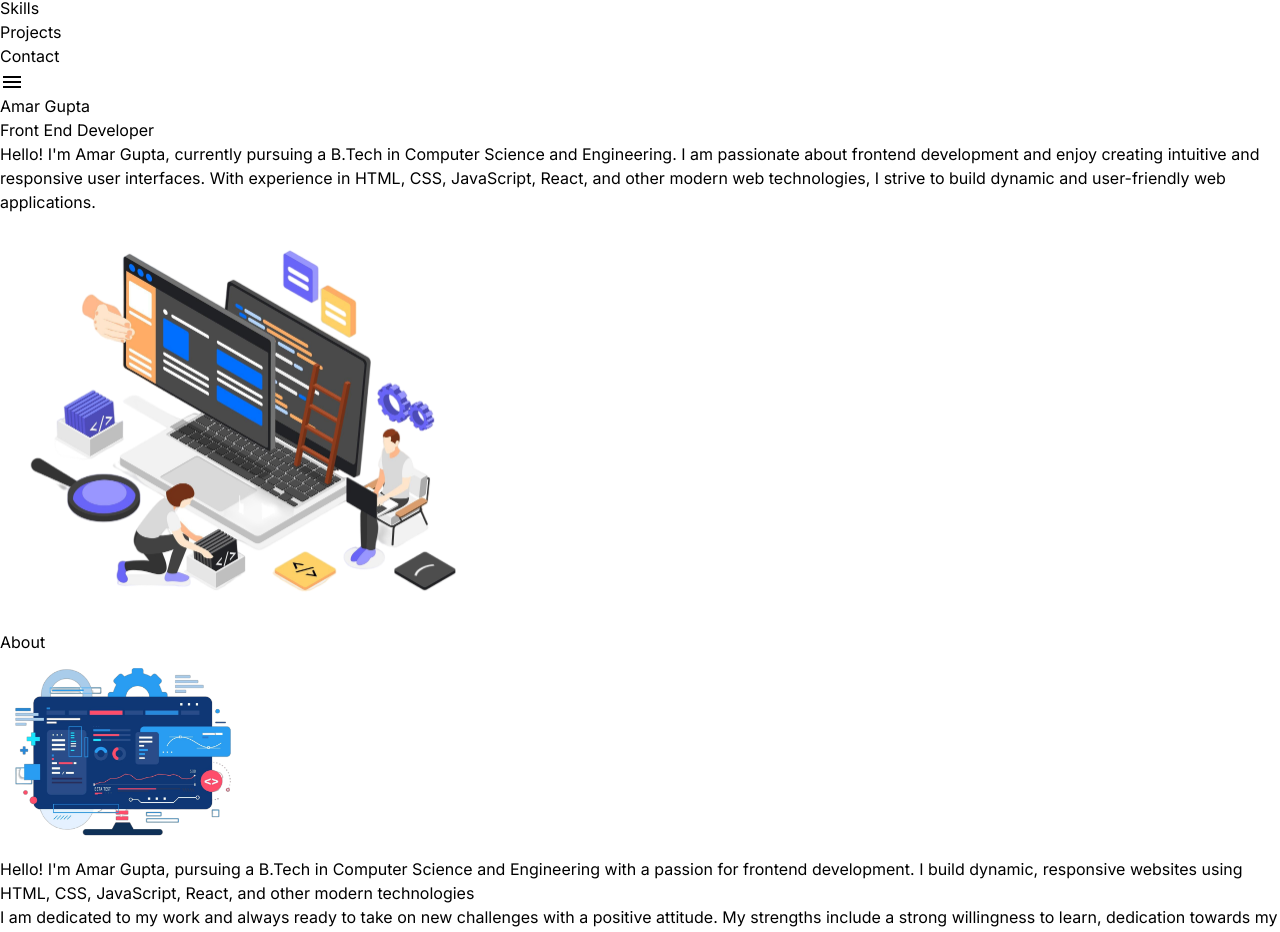
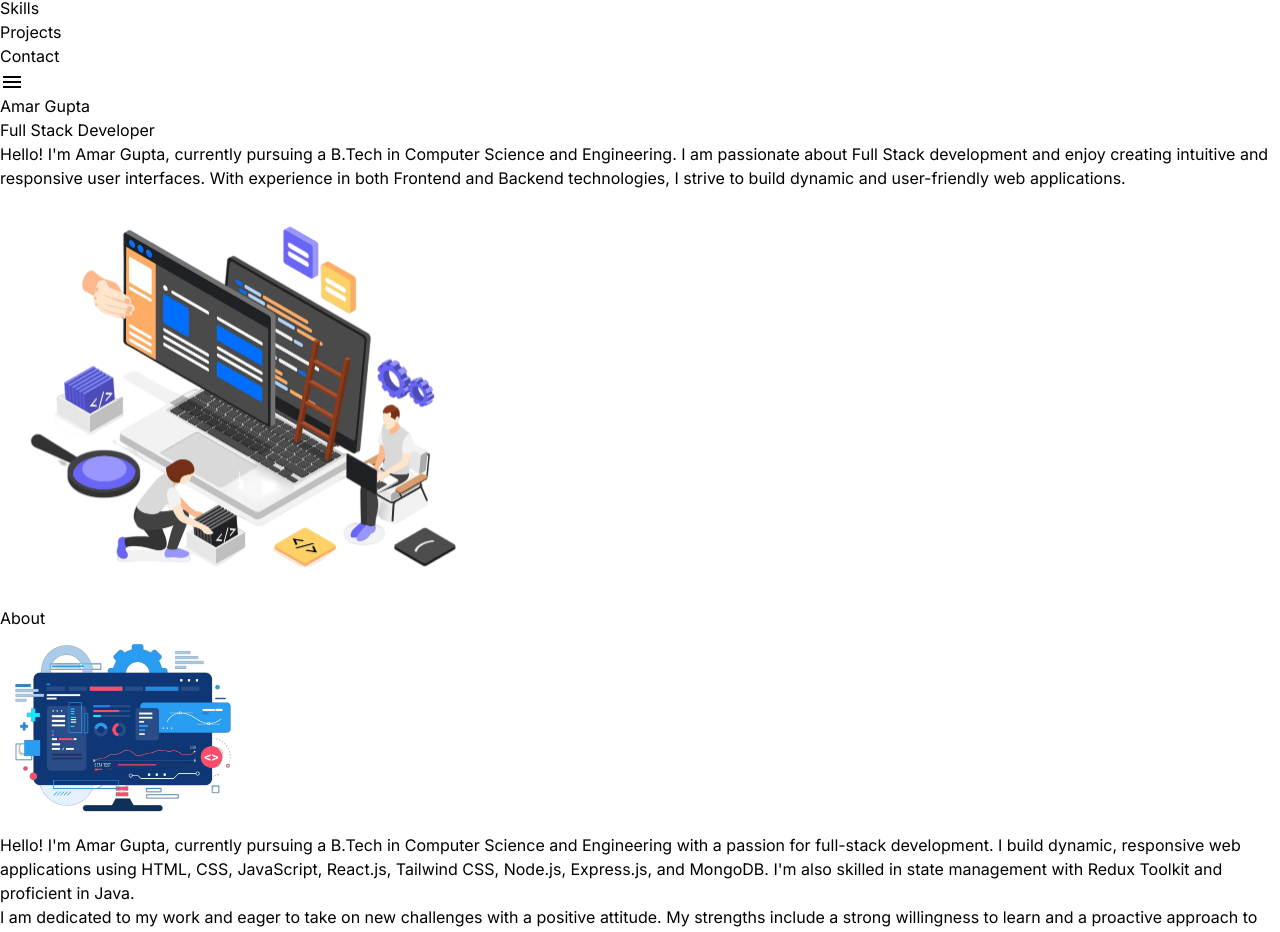
Before and after one commit to nik-1718y/Portfolio, a React (Vite) app: page / in a window 1280 px wide. Shown: the part 112-1044 px from the top of the page. Built offline with nearby package versions, Linux system fonts and the light colour scheme.

Commit message:
update About Hero

```diff
--- a/src/components/About.jsx
+++ b/src/components/About.jsx
@@ -27,12 +27,12 @@ const About = () => {
             transition={{duration:0.5}}
             className='w-full lg:w-1/2'>
                     <div className='flex justify-center lg:justify-start'>
-                        <p className='my-2 max-w-xl'>Hello! I'm Amar Gupta, pursuing a B.Tech in Computer Science and Engineering with a passion for frontend development. I build dynamic, responsive websites using HTML, CSS, JavaScript, React, and other modern technologies <br />
-                        I am dedicated to my work and always ready to take on new challenges with a positive attitude. My strengths include a strong willingness to learn, dedication towards my work, and the ability to approach new challenges with a positive mindset. I am constantly seeking opportunities to grow and make meaningful contributions.
+                        <p className='my-2 max-w-xl'>Hello! I'm Amar Gupta, currently pursuing a B.Tech in Computer Science and Engineering with a passion for full-stack development. I build dynamic, responsive web applications using HTML, CSS, JavaScript, React.js, Tailwind CSS, Node.js, Express.js, and MongoDB. I'm also skilled in state management with Redux Toolkit and proficient in Java. <br />
+                        I am dedicated to my work and eager to take on new challenges with a positive attitude. My strengths include a strong willingness to learn and a proactive approach to challenges. I am constantly seeking opportunities to grow and make meaningful contributions.
                         </p>
 
                     </div>
-                    <div>
+                    <div className='lg:px-0 md:px-8'>
                         <button className='font-bold border border-neutral-50 rounded bg-neutral-900 px-2 py-1 text-neutral-50 hover:bg-white hover:text-neutral-900'>
                             <a
                                 href="/AmarGuptaResume.pdf"
--- a/src/components/Hero.jsx
+++ b/src/components/Hero.jsx
@@ -28,12 +28,12 @@ const Hero = () => {
                 variants={container(0.5)}
                 initial="hidden"
                 animate="visible"
-                className='bg-gradient-to-r from-pink-300 via-slate-500 to-purple-500 bg-clip-text text-3xl tracking-tight text-transparent'>Front End Developer</motion.span>
+                className='bg-gradient-to-r from-pink-300 via-slate-500 to-purple-500 bg-clip-text text-3xl tracking-tight text-transparent'>Full Stack Developer</motion.span>
                 <motion.p
                 variants={container(1)}
                 initial="hidden"
                 animate="visible"
-                className='my-2 max-w-xl py-6 font-light tracking-tighter'>Hello! I'm Amar Gupta, currently pursuing a B.Tech in Computer Science and Engineering. I am passionate about frontend development and enjoy creating intuitive and responsive user interfaces. With experience in HTML, CSS, JavaScript, React, and other modern web technologies, I strive to build dynamic and user-friendly web applications.</motion.p>
+                className='my-2 max-w-xl py-6 font-light tracking-tighter'>Hello! I'm Amar Gupta, currently pursuing a B.Tech in Computer Science and Engineering. I am passionate about Full Stack development and enjoy creating intuitive and responsive user interfaces. With experience in both Frontend and Backend technologies, I strive to build dynamic and user-friendly web applications.</motion.p>
             </div>
             </div>
             {/*  */}
```
Also changed, not shown: 1 other file (tests, documents, lock files or other folders).
